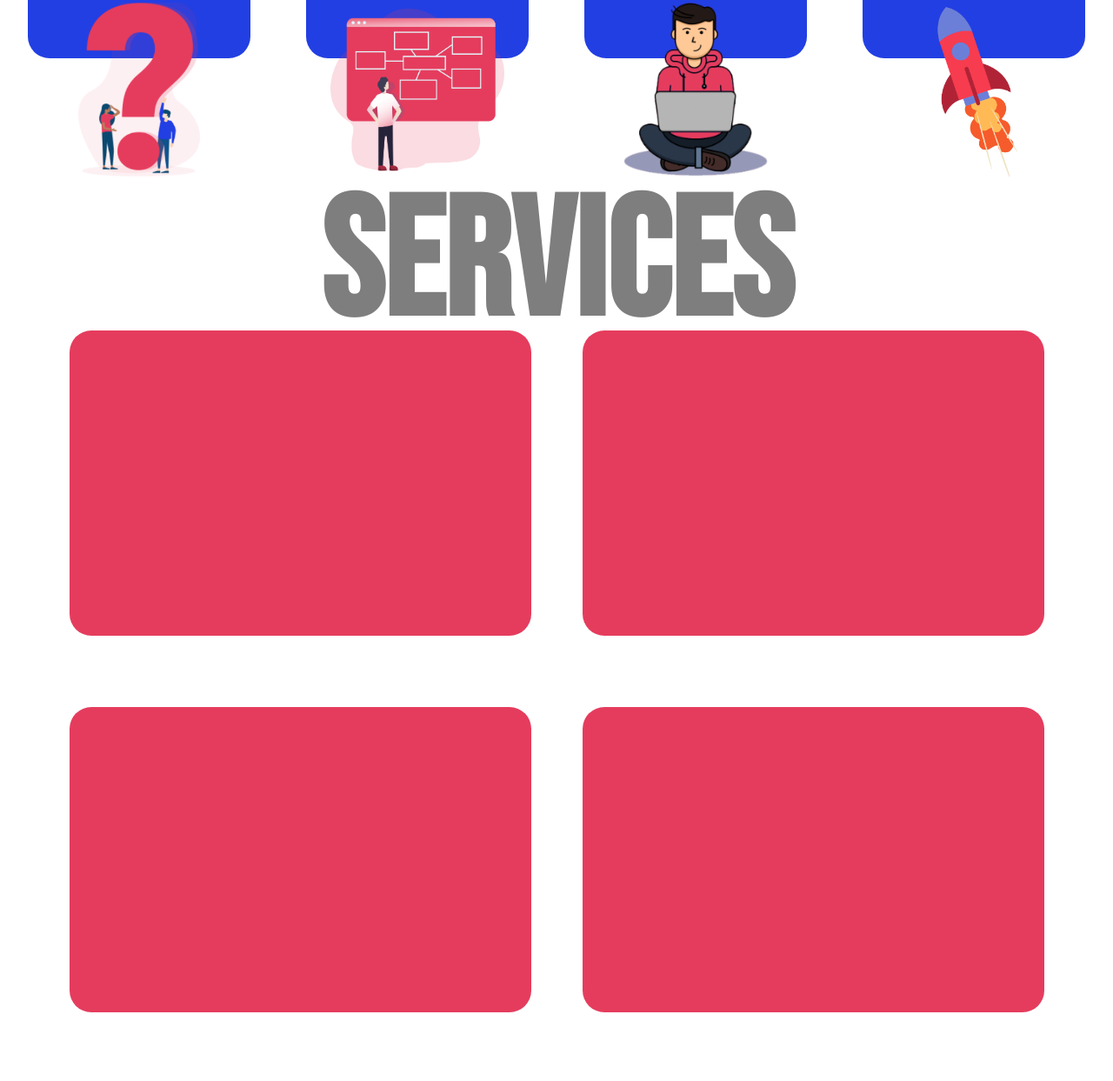
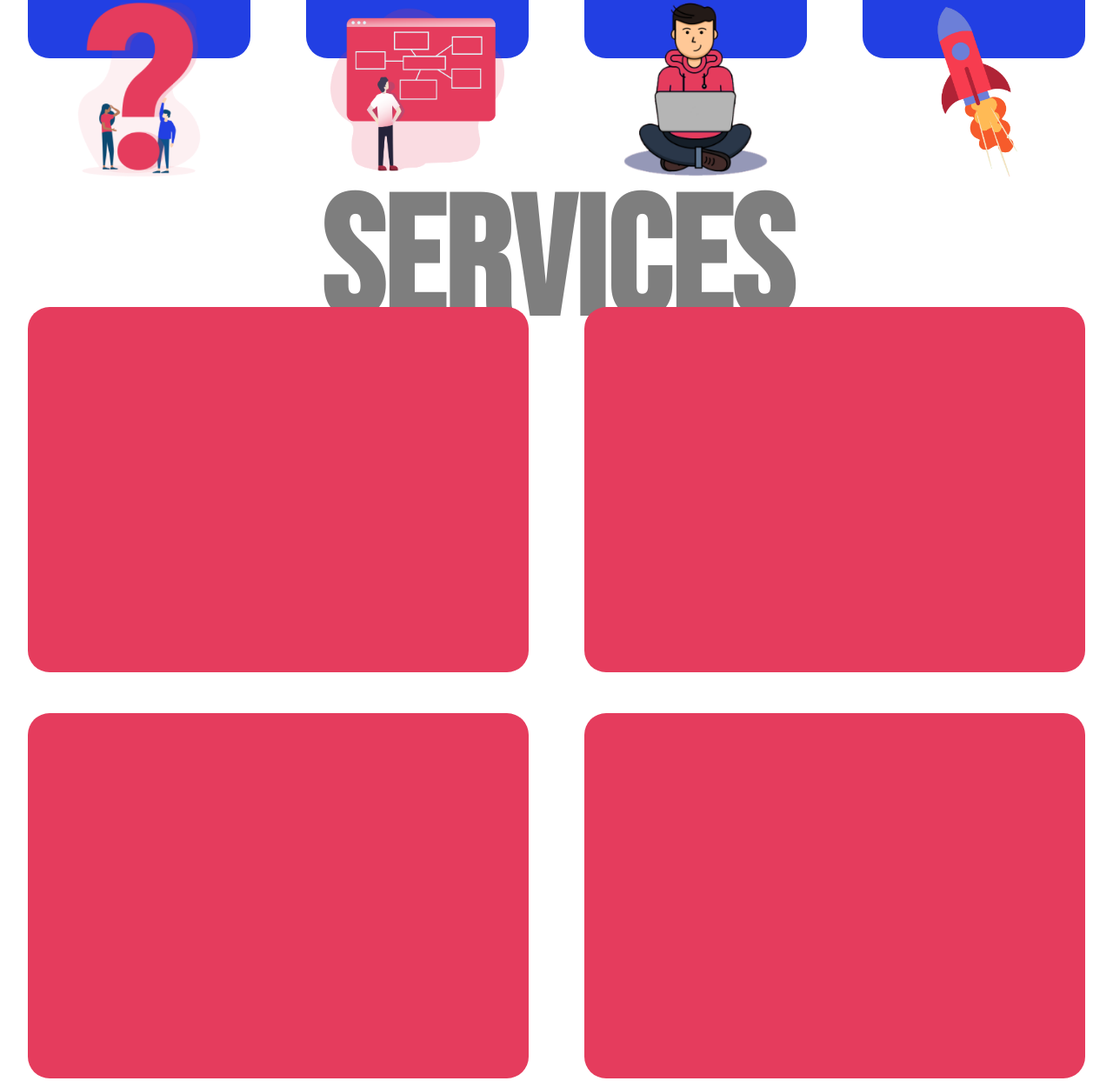
Before and after one commit to michaellosdev/loskutech, a plain HTML site: page index.html in a window 1280 px wide. Shown: the part 1970-3213 px from the top of the page at 87% size. Drawn offline with nearby package versions, Linux system fonts and the light colour scheme.

Commit message:
changed style a bit

```diff
--- a/index.html
+++ b/index.html
@@ -81,12 +81,19 @@
         <h2>SERVICES</h2>
 
         <div id="services-cards">
+            <div id="service-cards-one">
                 <div class="service-card"></div>
                 <div class="service-card"></div>
+             </div>
+             <div id="service-cards-two">
                 <div class="service-card"></div>
                 <div class="service-card"></div>
+             </div>
+             <div id="service-cards-three">
                 <div class="service-card"></div>
                 <div class="service-card"></div>
+             </div>
+
         </div>
     </div>
 
--- a/styles/_animations.scss
+++ b/styles/_animations.scss
@@ -198,25 +198,25 @@
 
 @keyframes service-card-in {
     from {
-        height: 27%;
+        height: 90%;
         width: 45%;
     }
 
     to {
-        height: 28%;
+        height: 94%;
         width: 47%;
     }
 }
 
 @keyframes service-card-out {
     from {
-        height: 28%;
+        height: 94%;
         width: 47%;;
 
     }
 
     to {
-        height: 27%;
+        height: 90%;
         width: 45%;
     }
 }
--- a/styles/index.scss
+++ b/styles/index.scss
@@ -209,19 +209,31 @@ h1 {
     }
 
     #services-cards {
-        padding: 50px;
+        height: 1400px;
         width: 100%;
-        height: 1400px;
+
         display: flex;
-        flex-wrap: wrap;
+        flex-direction: column;
+    }
+
+
+    #service-cards-one,
+    #service-cards-two,
+    #service-cards-three {
+        width: 100%;
+        height: 100%;
+        display: flex;
+        justify-content:center;
+        align-items: center;
     }
 
     .service-card {
         width: 45%;
-        height: 27%;
+        height: 90%;
         background-color: $red;
         margin:0 auto;
         border-radius:25px ;
+
         animation: service-card-out 0.2s 1 forwards;
 
 
@@ -229,6 +241,6 @@ h1 {
 
     .service-card:hover {
         animation: service-card-in 0.2s 1 forwards;
-        height: 28%;
+        height: 94%;
         width: 47%;
     }
```
Also changed, not shown: styles/index.css, 1 other file. Lines whose indentation alone changed are shown as unchanged.
